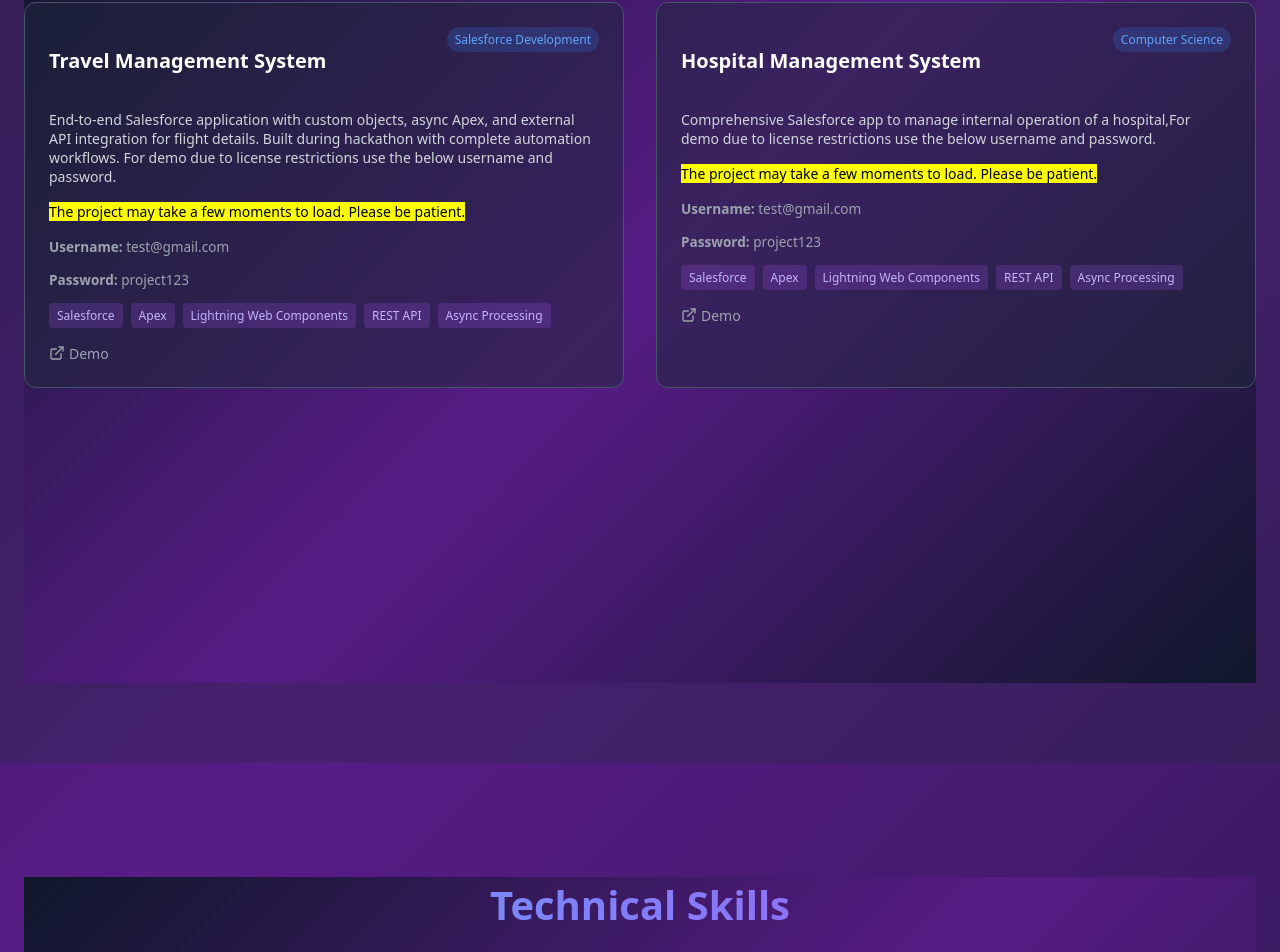
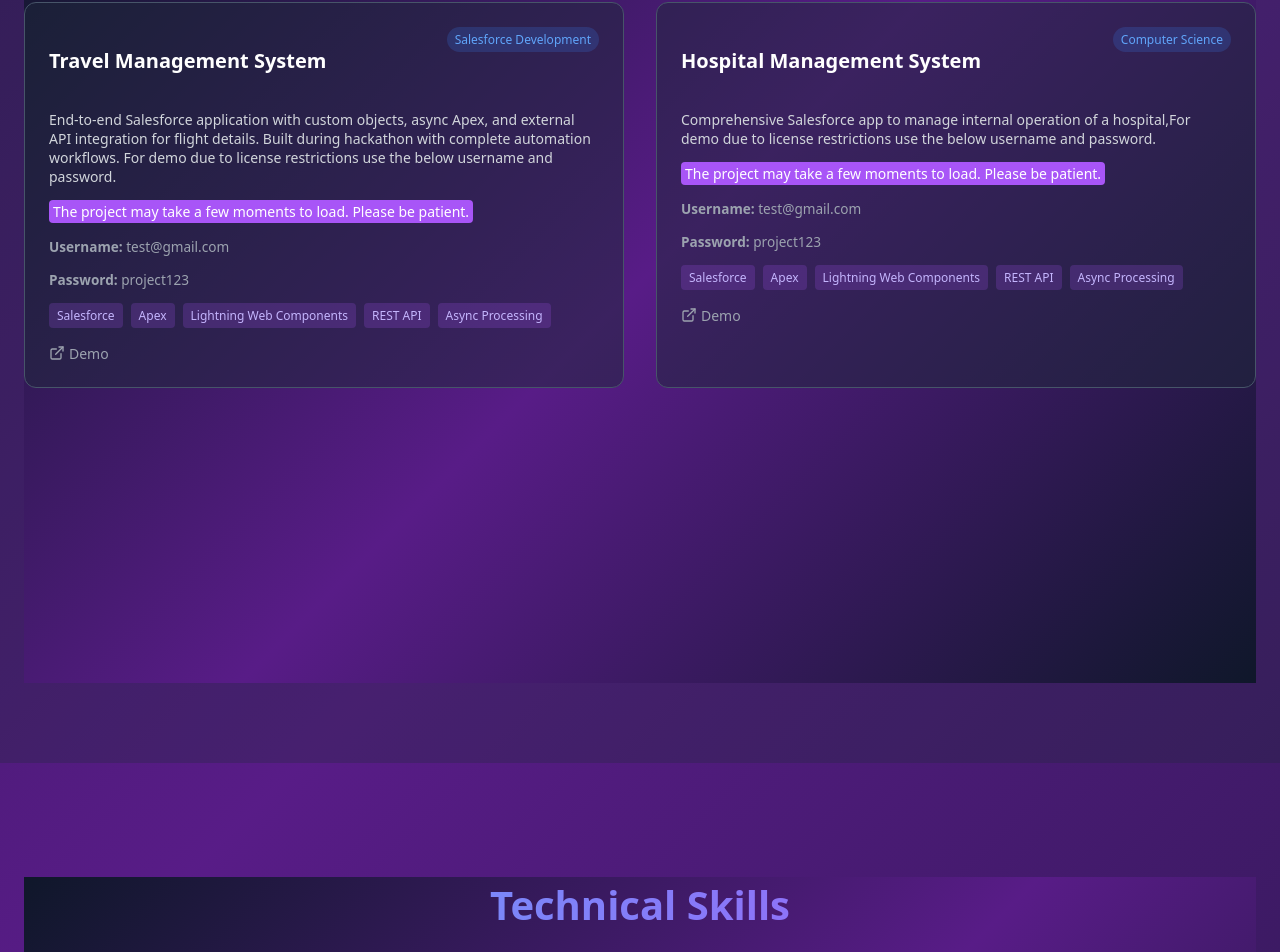
Before and after one commit to Naveens-tech-projects/react_portfolio, a React (Create React App) app: page / in a window 1280 px wide. Shown: the part 2023-2975 px from the top of the page. Built offline with nearby package versions, Linux system fonts and the light colour scheme.

Commit message:
Update App.js

```diff
--- a/src/App.js
+++ b/src/App.js
@@ -462,7 +462,9 @@
                 </div>
                 <p style={styles.cardDescription}>{project.description}</p>
 
-                <p style={styles.cardDescription}><mark>{project.note}</mark></p>
+                <p style={styles.cardDescription}><mark style={{ backgroundColor: '#a855f7', color: 'white', padding: '2px 4px', borderRadius: '4px' }}>
+                {project.note}
+                  </mark></p>
 
 
                 <p style={{color: '#9ca3af', fontSize: '0.85rem', marginBottom: '0.5rem'}}>
```
